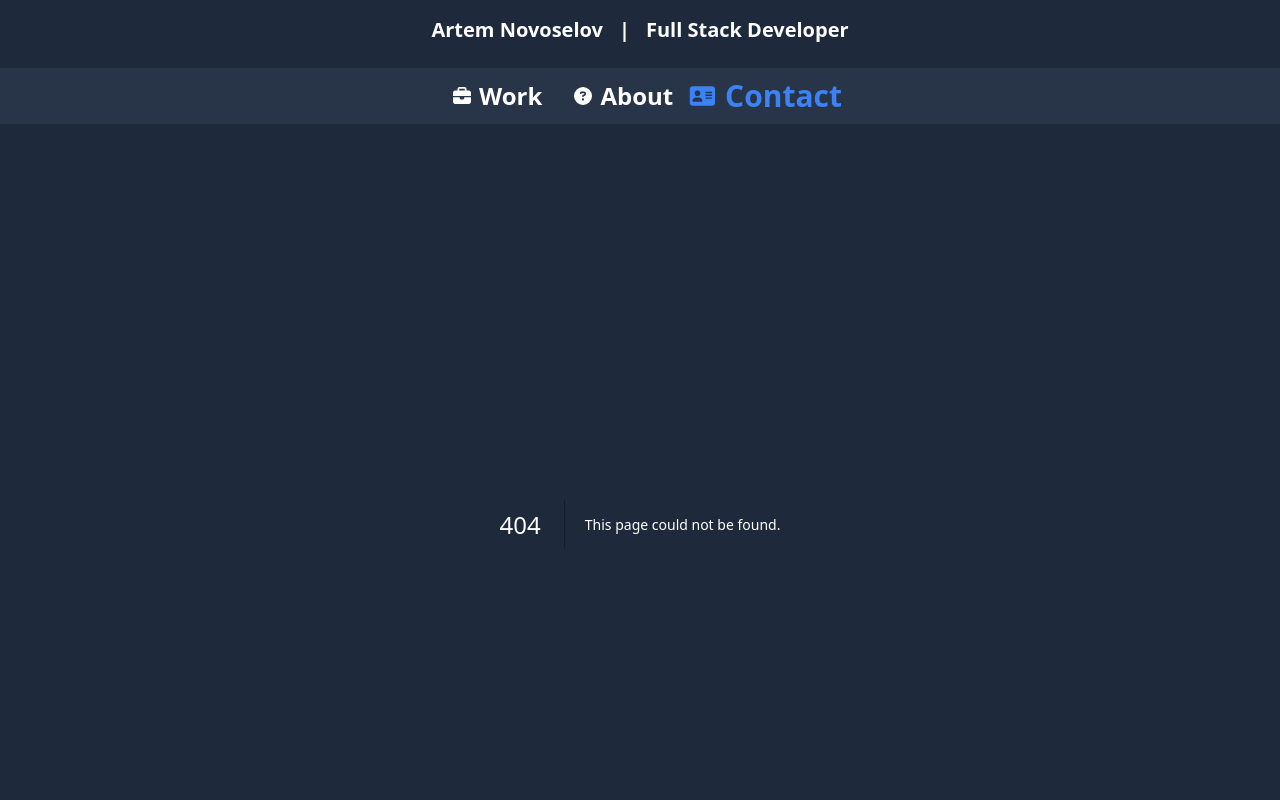
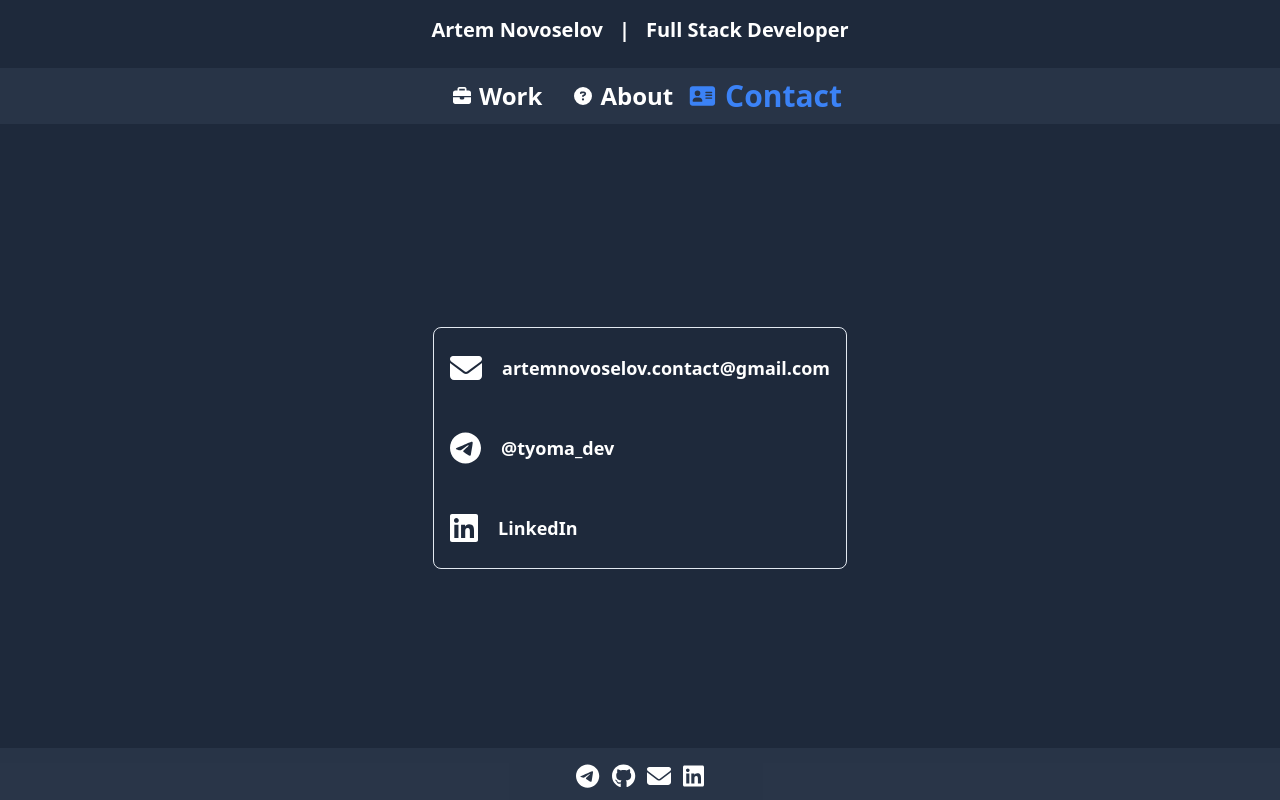
Before and after one commit to potyoma/portfolio, a Next.js app: page /contact in a window 1280 px wide. Before the commit this address had no page. Shown: the top 800 px of the page. Built offline with nearby package versions, Linux system fonts and the light colour scheme.

Commit message:
feat: contacts page

```diff
--- /dev/null
+++ b/components/contact/contactWithIcon.tsx
@@ -0,0 +1,20 @@
+import { IconProp } from "@fortawesome/fontawesome-svg-core"
+import { FontAwesomeIcon } from "@fortawesome/react-fontawesome"
+import Link from "next/link"
+
+type Props = {
+  icon: IconProp
+  link: string
+  children: string
+}
+
+const ContactWithIcon: React.FC<Props> = ({ icon, link, children }) => (
+  <Link href={link}>
+    <div className="flex gap-5 justify-center items-center hover:text-blue-500">
+      <FontAwesomeIcon size="2x" icon={icon} />
+      <span className="font-bold text-lg">{children}</span>
+    </div>
+  </Link>
+)
+
+export default ContactWithIcon
--- a/components/layout/footer.tsx
+++ b/components/layout/footer.tsx
@@ -17,7 +17,7 @@ const Footer = () => (
       </li>
       <li>
         <SocialLink
-          to="mailto:artyomnovosyolov254@gmail.com"
+          to="mailto:artemnovoselov.contact@gmail.com"
           icon={faEnvelope}
         />
       </li>
--- /dev/null
+++ b/pages/contact/index.tsx
@@ -0,0 +1,40 @@
+import ContactWithIcon from "@/components/contact/contactWithIcon"
+import { faLinkedin, faTelegram } from "@fortawesome/free-brands-svg-icons"
+import { faEnvelope } from "@fortawesome/free-solid-svg-icons"
+
+const contacts = [
+  {
+    icon: faEnvelope,
+    link: "mailto:artemnovoselov.contact@gmail.com",
+    description: "artemnovoselov.contact@gmail.com",
+  },
+  {
+    icon: faTelegram,
+    link: "https://t.me/tyoma_dev",
+    description: "@tyoma_dev",
+  },
+  {
+    icon: faLinkedin,
+    link: "https://linkedin.com/in/potyoma",
+    description: "LinkedIn",
+  },
+]
+
+const Contact = () => (
+  <div
+    className="mt-6 mb-auto flex justify-center items-center"
+    style={{ height: "75vh" }}
+  >
+    <div className="grid border border-slate-200 rounded-lg">
+      {contacts.map(({ icon, link, description }) => (
+        <div key={description} className="my-6 px-4 flex">
+          <ContactWithIcon icon={icon} link={link}>
+            {description}
+          </ContactWithIcon>
+        </div>
+      ))}
+    </div>
+  </div>
+)
+
+export default Contact
--- a/pages/layout.tsx
+++ b/pages/layout.tsx
@@ -18,7 +18,7 @@ const Layout: React.FC<Props> = ({ children }) => (
     <div className="flex flex-col min-h-screen bg-slate-800 text-white">
       <Header />
       <Navbar />
-      <main className="mb-auto">{children}</main>
+      <main className="mb-auto h-full">{children}</main>
       <Footer />
     </div>
   </>
--- a/pages/work/index.tsx
+++ b/pages/work/index.tsx
@@ -38,7 +38,7 @@ const projects: Project[] = [
     name: "Quotes",
     projectLink: "https://random-quote-generator-mocha-seven.vercel.app/",
     githubName: "random-quote-generator",
-    description: "Just a calculator app running on web technologies",
+    description: "An app to generate random quotes",
     preview: "/img/quotes.png",
     techStack: ["TypeScript", "React", "Bootstrap"],
   },
```
Also changed, not shown: public/img/portfolio.png.
